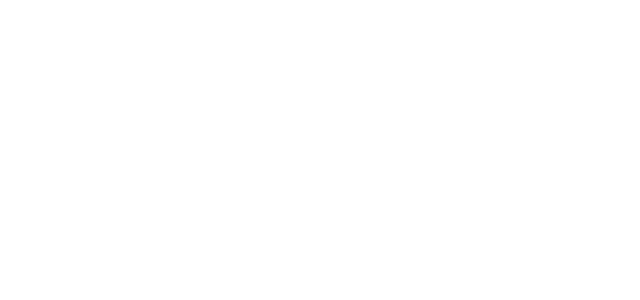
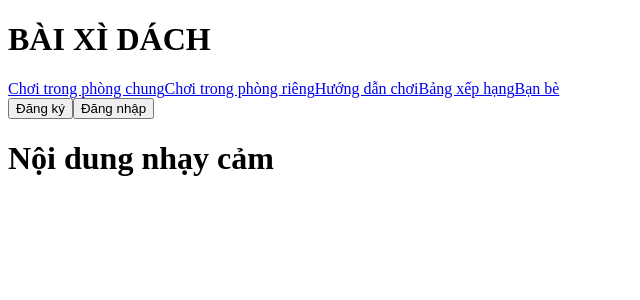
Before and after one commit to CongDinh30041975/BlackjackWebGame, a React (Vite) app: page / in a window 1280 px wide. Shown: the top 300 px of the page, without its empty margins (0-640 px from the left). Built offline with nearby package versions, Linux system fonts and the light colour scheme.

Commit message:
Lam khung dashboard UI co ban

```diff
--- a/package.json
+++ b/package.json
@@ -11,7 +11,8 @@
   },
   "dependencies": {
     "react": "^19.2.0",
-    "react-dom": "^19.2.0"
+    "react-dom": "^19.2.0",
+    "react-router-dom": "^7.12.0"
   },
   "devDependencies": {
     "@eslint/js": "^9.39.1",
--- a/src/App.jsx
+++ b/src/App.jsx
@@ -1,11 +1,17 @@
 import { useState } from 'react'
+import { BrowserRouter as Router, Routes, Route } from 'react-router-dom';
+
+// Pages
+import DashboardPage from './pages/DashboardPage';
 
 function App() {
   return (
-    <>
-
-    </>
-  )
+    <Routes>
+      {/* Trang chủ */}
+      <Route path="/" element={<DashboardPage />} />
+      <Route path="*" element={<DashboardPage />} />
+    </Routes>
+  );
 }
 
 export default App
--- /dev/null
+++ b/src/components/common/Button.jsx
@@ -0,0 +1,21 @@
+function Button({
+    children,
+    variant = "primary",
+    size = "md",
+    disabled = false,
+    onClick,
+    type = "button",
+    }) {
+    return (
+        <button
+        type={type}
+        disabled={disabled}
+        onClick={onClick}
+        className={`btn btn-${variant} btn-${size}`}
+        >
+        {children}
+        </button>
+    );
+}
+
+export default Button;
--- /dev/null
+++ b/src/components/layout/MainContext/MainContext.jsx
@@ -0,0 +1,9 @@
+
+
+function MainContext() {
+    return (
+        <h1>Nội dung nhạy cảm</h1>
+    )
+};
+
+export default MainContext;
--- /dev/null
+++ b/src/components/layout/TopNav/LoginButton.jsx
@@ -0,0 +1,11 @@
+import Button from "../../common/Button";
+
+function LoginButton() {
+    return (
+        <Button>
+            Đăng nhập
+        </Button>
+    )
+}
+
+export default LoginButton;
--- /dev/null
+++ b/src/components/layout/TopNav/Logo.jsx
@@ -0,0 +1,9 @@
+
+
+function Logo() {
+    return (
+        <h1>BÀI XÌ DÁCH</h1>
+    );
+};
+
+export default Logo;
--- /dev/null
+++ b/src/components/layout/TopNav/NavMenu/NavItem.jsx
@@ -0,0 +1,13 @@
+import { NavLink } from "react-router-dom";
+
+function NavItem({ to, icon, label }) {
+    return (
+        <NavLink to={to} className="nav-item">
+        {icon}
+        <span>{label}</span>
+        </NavLink>
+    );
+}
+
+
+export default NavItem;
--- /dev/null
+++ b/src/components/layout/TopNav/NavMenu/NavMenu.jsx
@@ -0,0 +1,21 @@
+import NavItem from './NavItem'
+
+function NavMenu() {
+    const items = [
+        { icon: "", label: "Chơi trong phòng chung" },
+        { icon: "", label: "Chơi trong phòng riêng" },
+        { icon: "", label: "Hướng dẫn chơi" },
+        { icon: "", label: "Bảng xếp hạng" },
+        { icon: "", label: "Bạn bè" },
+    ];
+
+    return (
+        <nav>
+        {items.map((item) => (
+            <NavItem key={item.label} {...item} />
+        ))}
+        </nav>
+    );
+}
+
+export default NavMenu;
--- /dev/null
+++ b/src/components/layout/TopNav/RegisterButton.jsx
@@ -0,0 +1,11 @@
+import Button from "../../common/Button";
+
+function RegisterButton() {
+    return (
+        <Button>
+            Đăng ký
+        </Button>
+    )
+}
+
+export default RegisterButton;
--- /dev/null
+++ b/src/components/layout/TopNav/TopNav.jsx
@@ -0,0 +1,17 @@
+import Logo from './Logo'
+import NavMenu from './NavMenu/NavMenu'
+import RegisterButton from './RegisterButton'
+import LoginButton from './LoginButton'
+
+function TopNav() {
+    return (
+        <header className="top-nav">
+            <Logo />
+            <NavMenu />
+            <RegisterButton />
+            <LoginButton />
+        </header>
+    )
+};
+
+export default TopNav;
--- a/src/main.jsx
+++ b/src/main.jsx
@@ -1,9 +1,12 @@
-import { StrictMode } from 'react'
-import { createRoot } from 'react-dom/client'
-import App from './App.jsx'
+import React from "react";
+import ReactDOM from "react-dom/client";
+import { BrowserRouter} from "react-router-dom";
+import App from "./App";
 
-createRoot(document.getElementById('root')).render(
-  <StrictMode>
-    <App />
-  </StrictMode>,
-)
+ReactDOM.createRoot(document.getElementById("root")).render(
+  <React.StrictMode>
+    <BrowserRouter>
+      <App />
+    </BrowserRouter>
+  </React.StrictMode>
+);
--- /dev/null
+++ b/src/pages/DashboardPage.jsx
@@ -0,0 +1,13 @@
+import TopNav from "../components/layout/TopNav/TopNav";
+import MainContext from "../components/layout/MainContext/MainContext";
+
+function DashBoardPage() {
+    return (
+    <div className="dashboard">
+        <TopNav />
+        <MainContext />
+    </div>
+    );
+}
+
+export default DashBoardPage;
```
Also changed, not shown: 1 other file (tests, documents, lock files or other folders).
